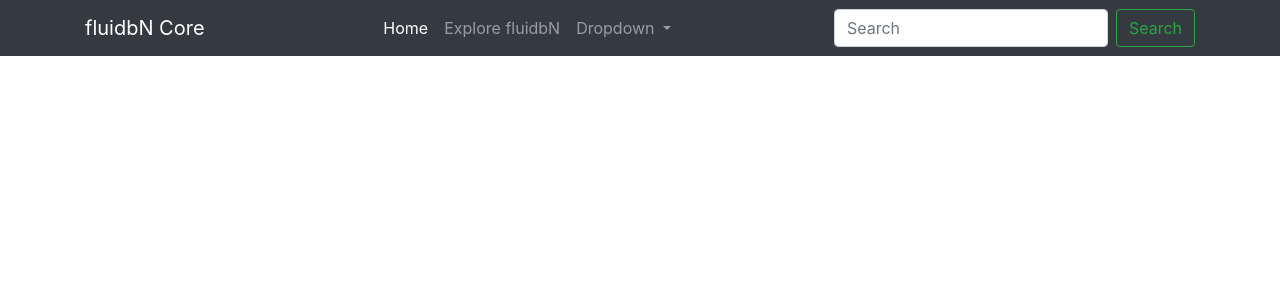
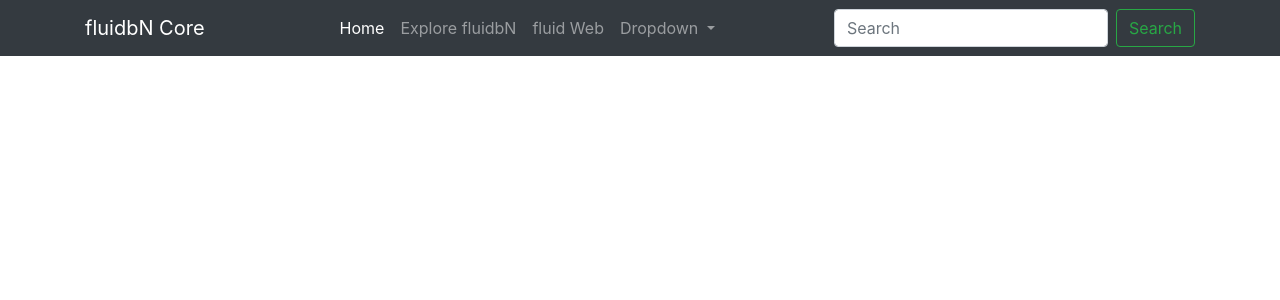
Before and after one commit to saaket-fluidbn/fbn_core, a Django app: page / in a window 1280 px wide. Shown: the top 300 px of the page. Run offline with Django 3.2, Linux system fonts and the light colour scheme; some libraries are stand-ins or nearby versions.

Commit message:
New link to fluid Web

```diff
--- a/welcome/templates/welcome/index.html
+++ b/welcome/templates/welcome/index.html
@@ -27,6 +27,9 @@
       <li class="nav-item">
         <a class="nav-link" href="#"> Explore fluidbN</a>
       </li>
+          <li class="nav-item">
+        <a class="nav-link" href="#">fluid Web</a>
+      </li>
       <li class="nav-item dropdown">
         <a class="nav-link dropdown-toggle" href="#" id="navbarDropdown" role="button" data-toggle="dropdown" aria-haspopup="true" aria-expanded="false">
           Dropdown
```
